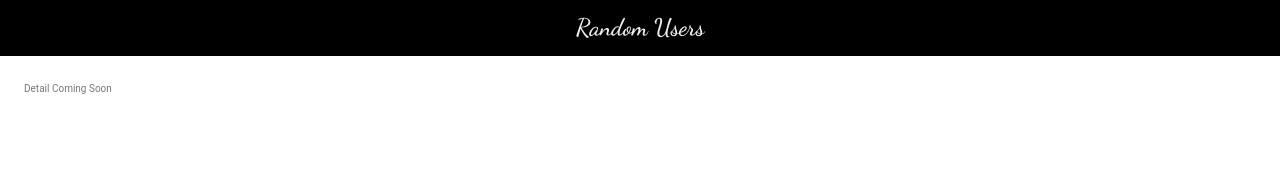
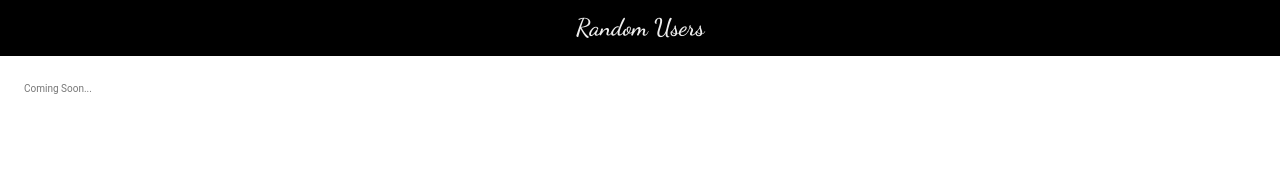
Before and after one commit to FaizanMuhammadSE/users, a React (Vite) app: page /user in a window 1280 px wide. Shown: the top 171 px of the page. Built offline with nearby package versions, Linux system fonts and the light colour scheme; no server answers.

Commit message:
Detail Page navigation along with state done

```diff
--- /dev/null
+++ b/src/containers/DetailContainer/index.tsx
@@ -0,0 +1,9 @@
+import { FC } from 'react';
+import { User } from '../../api/controllers/users/types';
+import { useLocation } from 'react-router-dom';
+
+export const DetailContainer: FC = () => {
+  const location = useLocation();
+  const user: User = location.state || {};
+  return <>Coming Soon... {user.name?.first}</>;
+};
--- a/src/containers/HomeContainer/index.tsx
+++ b/src/containers/HomeContainer/index.tsx
@@ -3,12 +3,14 @@ import { useQuery } from 'react-query';
 import { getUsers } from '../../api';
 import { IRow } from '../../components/Table/types';
 import { Table } from '../../components';
-import { PAGE_SIZE } from '../../constants';
+import { PAGE_SIZE, paths } from '../../constants';
 import { Visibility } from '@mui/icons-material';
 import { columnDefs, getRowsFromData } from './utils';
+import { useNavigate } from 'react-router-dom';
 
 export const HomeContainer: FC = () => {
   const [page, setPage] = useState(0);
+  const navigate = useNavigate();
   const { isLoading, data } = useQuery({
     queryKey: ['users', page],
     queryFn: () => getUsers(page + 1), // 1-based-index
@@ -17,8 +19,7 @@ export const HomeContainer: FC = () => {
 
   const handleViewClick = (rowData: IRow) => {
     const user = data?.results.find((user) => user.login?.uuid === rowData.id);
-    console.log(`${user?.name?.first} ${user?.name?.last}`);
-    // TODO: Navigate to user detail page
+    user && navigate(paths.USER_DETAIL, { state: user });
   };
 
   const actions = [
--- /dev/null
+++ b/src/pages/Detail/index.tsx
@@ -0,0 +1,6 @@
+import { FC } from 'react';
+import { DetailContainer } from '../../containers';
+
+export const Detail: FC = () => {
+  return <DetailContainer />;
+};
--- a/src/routes/index.tsx
+++ b/src/routes/index.tsx
@@ -1,13 +1,14 @@
 import { BrowserRouter, Navigate, Route, Routes } from 'react-router-dom';
 import { paths } from '../constants';
 import { Home } from '../pages';
+import { Detail } from '../pages/Detail';
 
 export const Router = () => {
   return (
     <BrowserRouter>
       <Routes>
         <Route path={paths.HOMEPAGE} element={<Home />} />
-        <Route path={paths.USER_DETAIL} element={<>Detail Coming Soon</>} />
+        <Route path={paths.USER_DETAIL} element={<Detail />} />
         <Route path='*' element={<Navigate to={paths.HOMEPAGE} replace />} />
       </Routes>
     </BrowserRouter>
```
